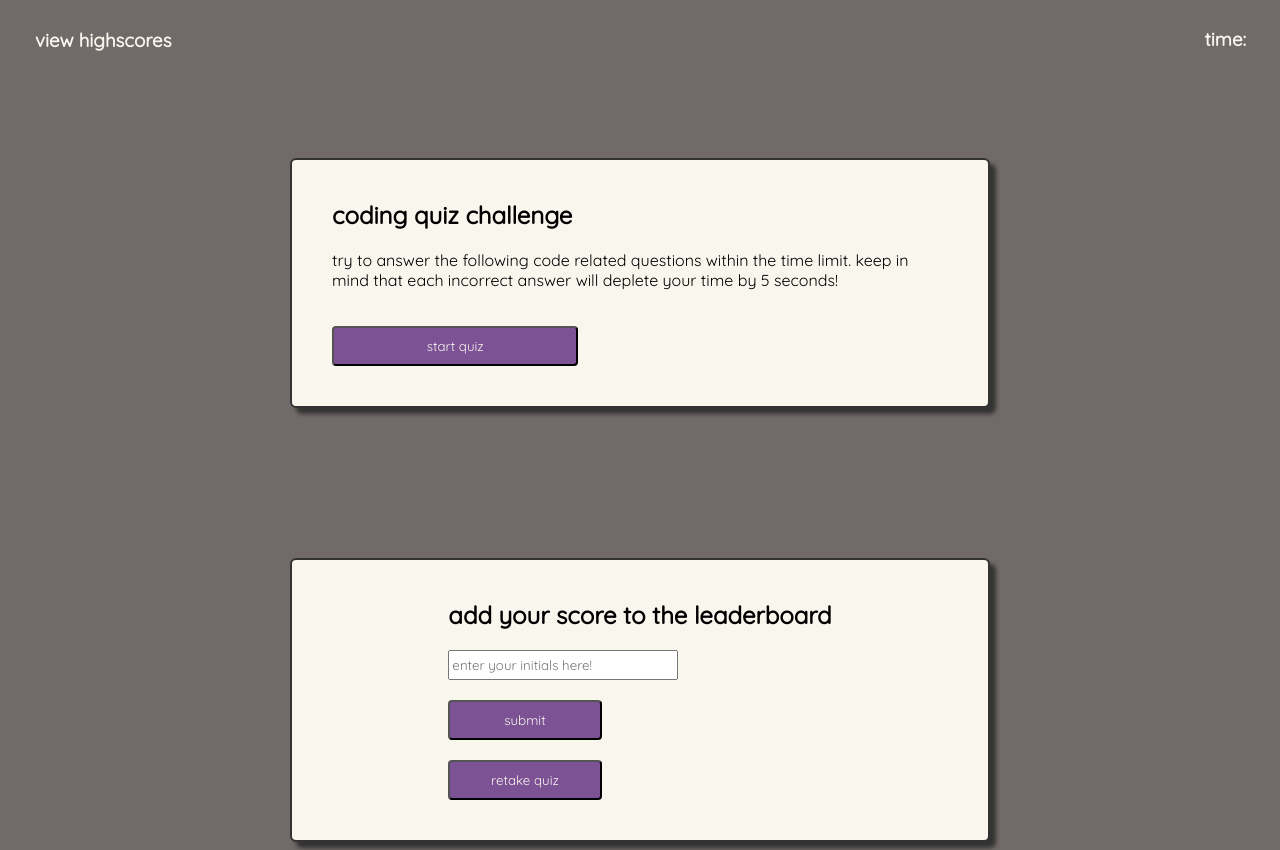
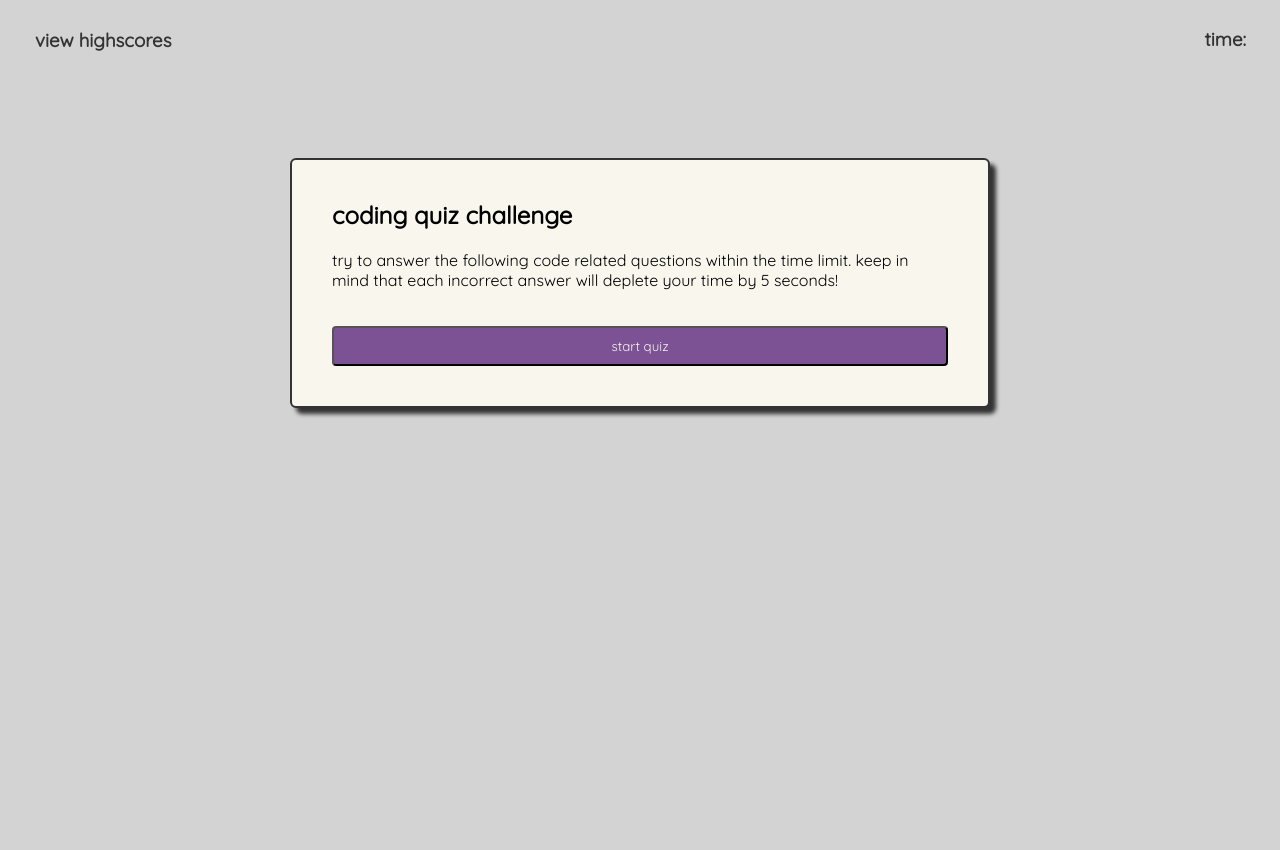
Before and after one commit to gluupo/code-quiz, a plain HTML site: page index.html in a window 1280 px wide. After the commit the page ends 800 px from the top, so only its background shows below. Drawn offline with Linux system fonts and the light colour scheme.

Commit message:
Update style.css

```diff
--- a/assets/style/style.css
+++ b/assets/style/style.css
@@ -4,7 +4,7 @@
 }
 
 body {
-background-color: #716A68;
+background-color: #d3d3d3;
 }
 
 main {
@@ -22,7 +22,7 @@ h1 {
 }
 
 button {
-    width: 40%;
+    width: 100%;
     margin-top: 20px;
     background-color: #7c5295;
     border-radius: 4px;
@@ -31,6 +31,7 @@ button {
 }
 
 button:hover {
+    border-radius: 6px;
     opacity: 70%;
     cursor: pointer;
     transition: ease 300ms;
@@ -62,16 +63,16 @@ p {
     padding-right: 26px;
     border: 1.5px solid transparent;
     border-radius: 4px;
-    color: #F9F6EE;
+    color: #333;
 }
 
 #high-scores:hover {
+    border-radius: 6px;
     color: #7c5295;
     background-color: #F9F6EE;
     padding-left: 26px;
     border: 1.5px solid #333;
     box-shadow: 3px 3px 10px #333;
-    border-radius: 4px;
     transition: ease-out 350ms;
     cursor: pointer;
 }
@@ -82,11 +83,15 @@ p {
     top: 0;
     right: 0;
     padding-right: 26px;
-    color: #F9F6EE;
+    color: #333;
 }
 
 #hs {
     display:none;
+}
+
+#hs-input {
+    display: none;
 }
 
 #quiz {
@@ -102,3 +107,7 @@ p {
     flex-wrap: wrap;
     justify-content: space-around;
 }
+
+#retake-quiz {
+    display: none;
+}
```
